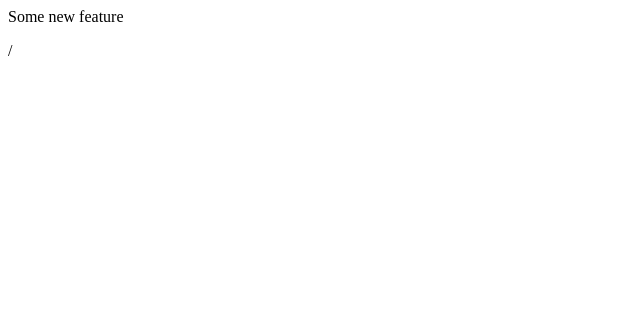
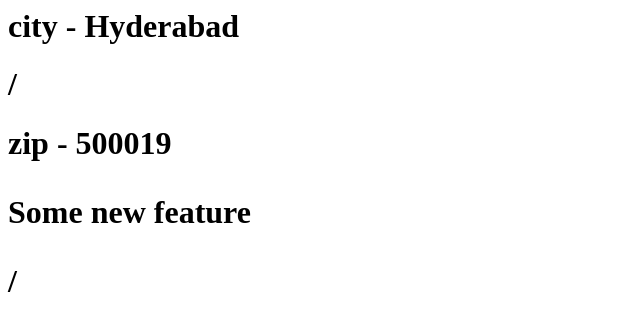
Before and after one commit to avshome/12-webapp, a plain HTML site: page contact.html in a window 1280 px wide. Shown: the whole page, without its empty margins (0-640 px from the left). Drawn offline with Linux system fonts and the light colour scheme.

Commit message:
update contact info

```diff
--- a/contact.html
+++ b/contact.html
@@ -1,8 +1,11 @@
 <html>
 <title>
+Contact US
 git
 </title>
 <body>
 </body>
+<h1>city - Hyderabad<h1>/
+<h1>zip - 500019
 </html>
 <p>Some new feature<p>/
```
